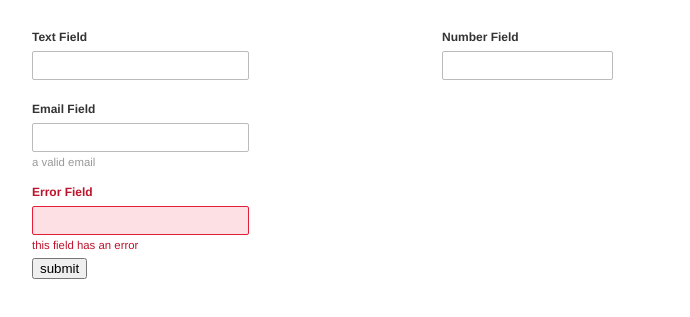
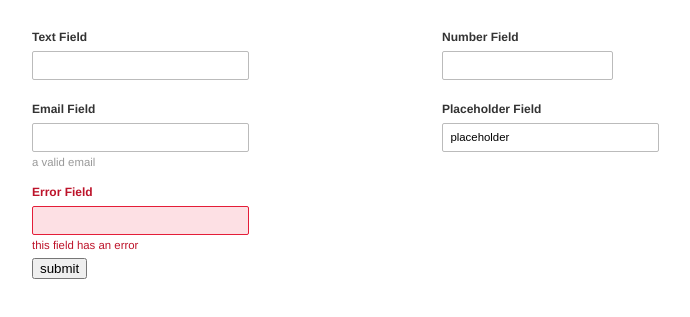
Before and after one commit to kurbmedia/motr.js, a plain HTML site: page test/forms.html in a window 1280 px wide. Shown: the part 81-398 px from the top of the page, without its empty margins (128-818 px from the left). Drawn offline with Linux system fonts and the light colour scheme.

Commit message:
add placeholder functionality

```diff
--- a/src/core.js
+++ b/src/core.js
@@ -17,6 +17,6 @@
 	};
 
 	jQuery.motr = root.motr;
-	jQuery.motr.version = "0.0.1";
+	jQuery.motr.version = "@VERSION";
 
 }).call(this);
--- a/src/edit/edit.js
+++ b/src/edit/edit.js
@@ -60,6 +60,7 @@
 			jQuery(this).remove();
 		});
 
+		element.html( jQuery.trim( XHTMLParser.clean(element.html()) ) );
 		return element;
 	}
 
@@ -211,7 +212,6 @@
 				if( target ) target = jQuery(target);
 				semantify(element);
 				sanitize( element );
-				element.html( jQuery.trim( XHTMLParser.clean(element.html()) ) );
 				element.trigger('change');
 
 				// Optionally save the html into some sort of input.
--- a/src/forms/inputs.js
+++ b/src/forms/inputs.js
@@ -3,8 +3,7 @@
 	var motr = window.motr,
 		inputs = [ 'email', 'url', 'number', 'range', 'date' ],
 		numericKeys = [48, 49, 50, 51, 52, 53, 54, 55, 56, 57, 96, 97, 98, 99, 100, 101, 102, 103, 104, 105, 190, 8],
-		NumberInput,
-		Placeholder;
+		NumberInput;
 
 	motr.forms = {
 		enable: inputs,
@@ -105,6 +104,38 @@
 
 	};
 
+	jQuery.fn.placeholder = function(){
+
+		this.each( function(){
+			var self = jQuery(this);
+			if( self.data('placeholder') ) return true;
+
+			self.data('placeholder', self.attr('placeholder') );
+			self.get(0).removeAttribute('placeholder');
+
+			self.bind('blur.placeholder',
+				function( event ){
+					if( jQuery.trim(self.val()) == "" ){
+						self.val( self.data('placeholder') )
+							.addClass('placeholder-text');
+					}else self.removeClass('placeholder-text');
+				})
+				.bind('focus.placeholder',
+				function( event ){
+					if( jQuery.trim(self.val()) == self.data('placeholder') )
+						self.val('').removeClass('placeholder-text');
+
+				});
+
+			self.trigger('blur.placeholder');
+
+			return true;
+		});
+
+		return this;
+
+	};
+
 	jQuery.fn.numberinput = function( options ){
 
 		this.each(function(){
@@ -141,6 +172,8 @@
 			}
 		});
 
+		jQuery("[placeholder]").placeholder();
+
 	});
 
 
--- a/test/forms.html
+++ b/test/forms.html
@@ -62,6 +62,10 @@
 					<label for='number_field'>Number Field</label>
 					<input type="number" name='number_field' id="number_field" />
 				</li>
+				<li>
+					<label for='placeholder_field'>Placeholder Field</label>
+					<input type="text" name="placeholder_field" placeholder="placeholder" value="" id="placeholder_field" />
+				</li>
 			</ol>
 			<p style='clear:both'><input type="submit" value='submit' /></p>
 		</form>
```
